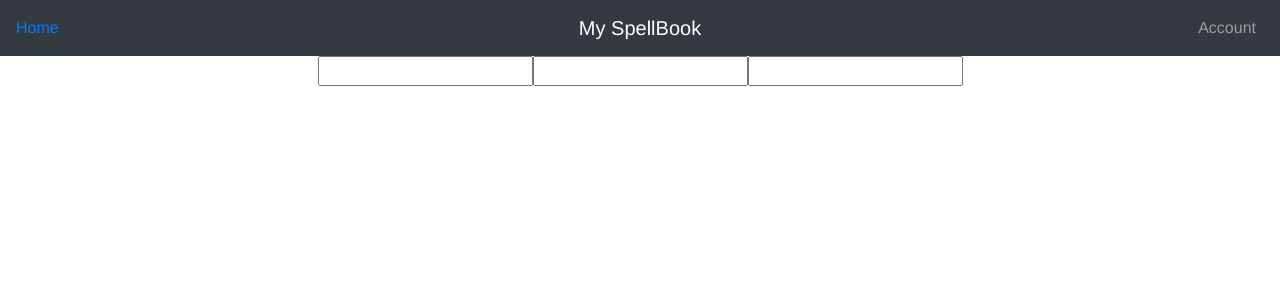
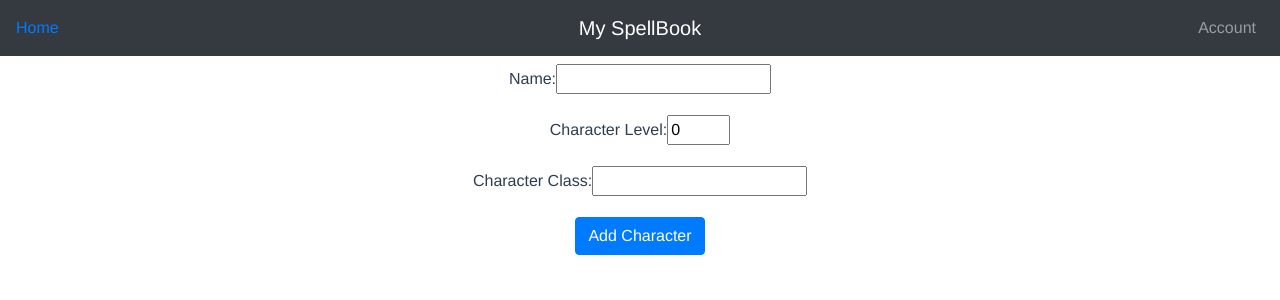
Before and after one commit to iamJakeRobbins/spellbook, a Vue app: page /addCharacter in a window 1280 px wide. Shown: the top 300 px of the page. Built offline with nearby package versions, Linux system fonts and the light colour scheme.

Commit message:
prep for submit

```diff
--- a/src/routes/NewCharacter.vue
+++ b/src/routes/NewCharacter.vue
@@ -1,11 +1,20 @@
 <template lang="html">
-  <div class="">
-  	<!-- char name -->
-		<input type="text" name="" value="">
-		<!-- level -->
-		<input type="number" name="" value="">
-		<!-- class -->
-		<input type="text" name="" value="">
+  <div id="body">
+		<div class="aRow">
+			<label>Name: </label>
+			<input type="text" name="" :value='name'>
+		</div>
+		<div class="aRow">
+			<label>Character Level: </label>
+			<input type="number" min="1" max="20" :value='level'>
+		</div>
+		<div class="aRow">
+			<label>Character Class: </label>
+			<input type="text" name="" :value='charClass'>
+		</div>
+		<div class="aRow">
+			<button class="btn btn-primary">Add Character</button>
+		</div>
   </div>
 </template>
 
@@ -14,6 +23,9 @@ import { Component, Vue } from 'vue-property-decorator';
 
 @Component
 export default class NewCharacter extends Vue {
+	name:string = '';
+	charClass:string = '';
+	level:number = 0;
 	mounted()
 	{
 		console.log('here');
@@ -22,4 +34,8 @@ export default class NewCharacter extends Vue {
 </script>
 
 <style lang="css" scoped>
+.aRow {
+	padding-top: .5em;
+	padding-bottom: .5em;
+}
 </style>
```
